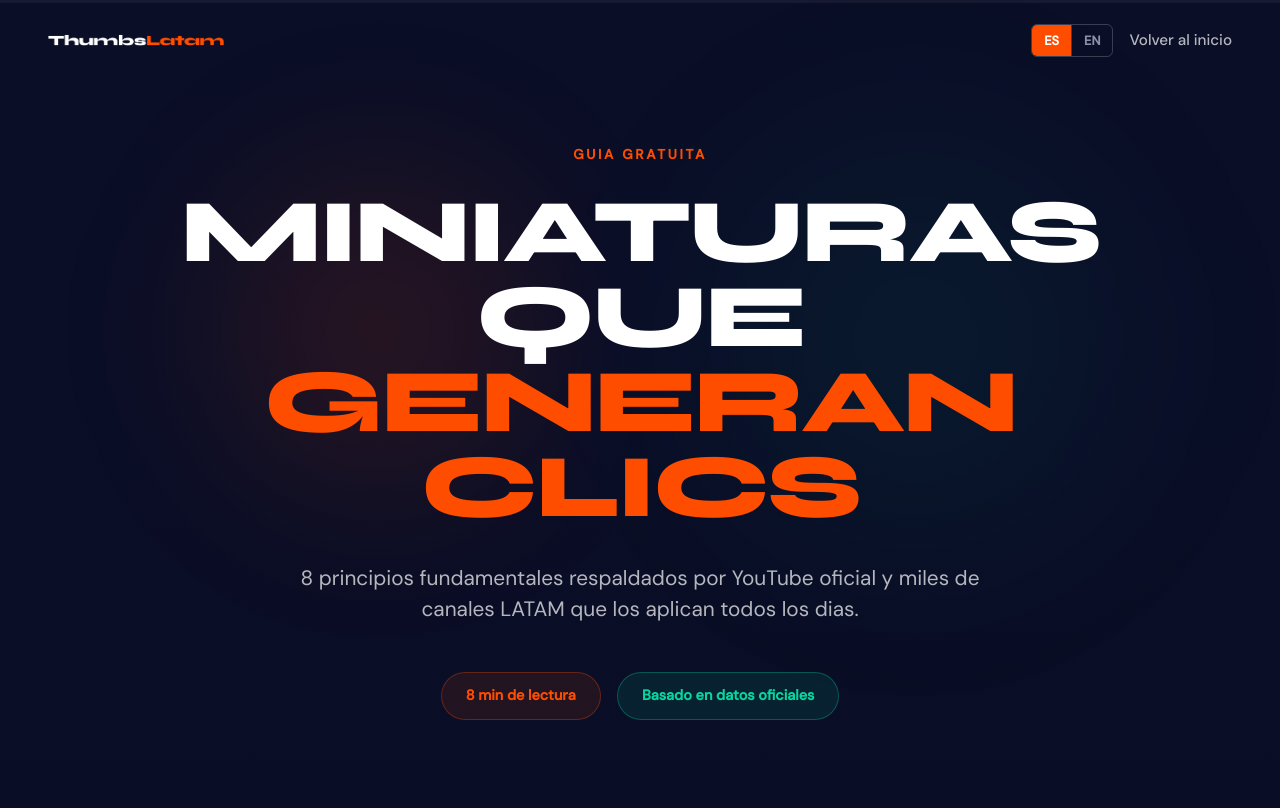
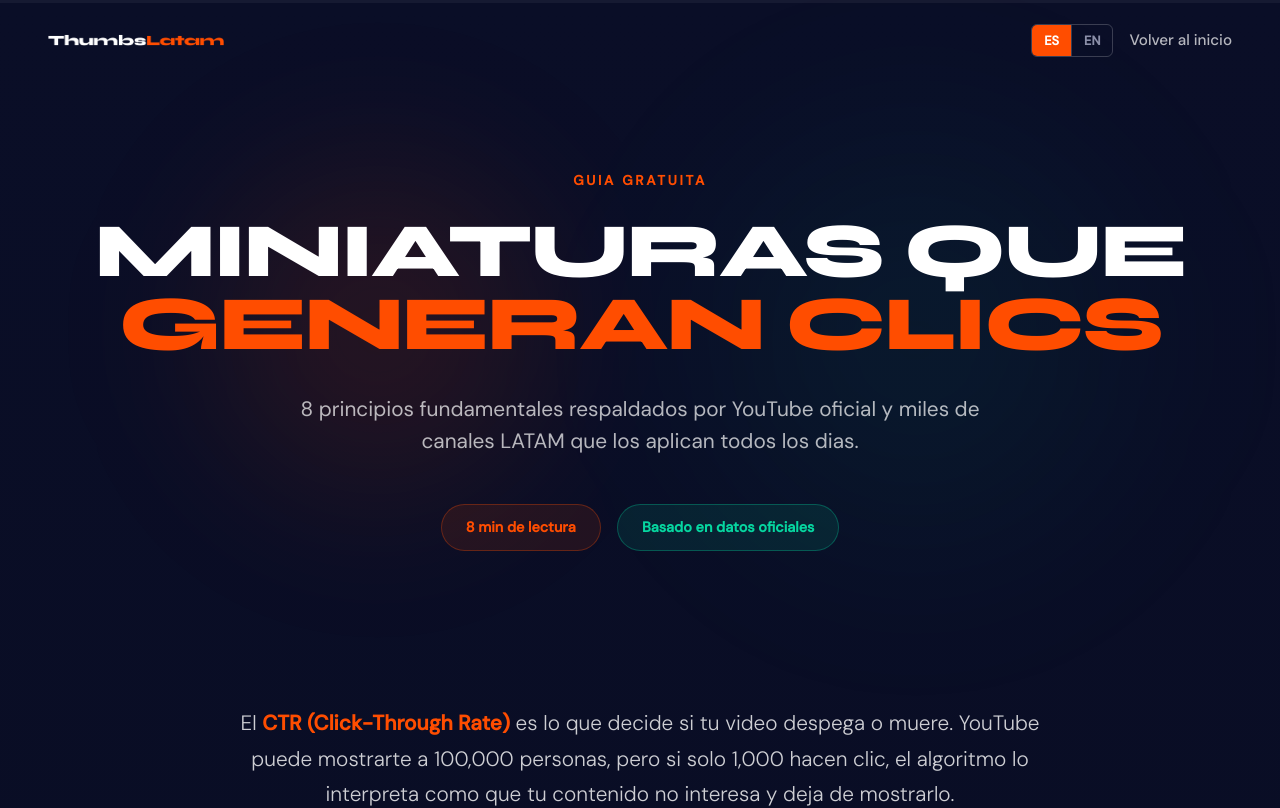
Before and after one commit to jokonog/thumbslatam, a Next.js app: page /tips-miniaturas in a window 1280 px wide. Shown: the top 808 px of the page. Built offline with nearby package versions, Linux system fonts and the light colour scheme.

Commit message:
Reducir tamano H1 en movil para que no se salga del margen

```diff
--- a/app/tips-miniaturas/page.tsx
+++ b/app/tips-miniaturas/page.tsx
@@ -315,7 +315,7 @@ export default function TipsMiniaturas() {
             <div style={{ fontSize: "0.85rem", fontWeight: 700, color: "#FF4D00", letterSpacing: "0.2em", marginBottom: "1.5rem", textTransform: "uppercase", fontFamily: "'DM Sans', sans-serif" }}>
               {t.guiaGratuita}
             </div>
-            <h1 style={{ fontSize: "clamp(2.5rem, 7vw, 6rem)", fontWeight: 800, lineHeight: 0.95, letterSpacing: "-0.03em", marginBottom: "2rem", maxWidth: "1000px", fontFamily: "'Syne', sans-serif" }}>
+            <h1 style={{ fontSize: "clamp(1.75rem, 6vw, 6rem)", fontWeight: 800, lineHeight: 0.95, letterSpacing: "-0.03em", marginBottom: "2rem", maxWidth: "100%", wordBreak: "break-word", fontFamily: "'Syne', sans-serif" }}>
               {t.heroTitle1}<br /><span style={{ color: "#FF4D00" }}>{t.heroTitle2}</span>
             </h1>
             <p style={{ fontSize: "clamp(1rem, 1.8vw, 1.3rem)", color: "rgba(255,255,255,0.7)", maxWidth: "700px", lineHeight: 1.5, marginBottom: "3rem", fontFamily: "'DM Sans', sans-serif" }}>
```
